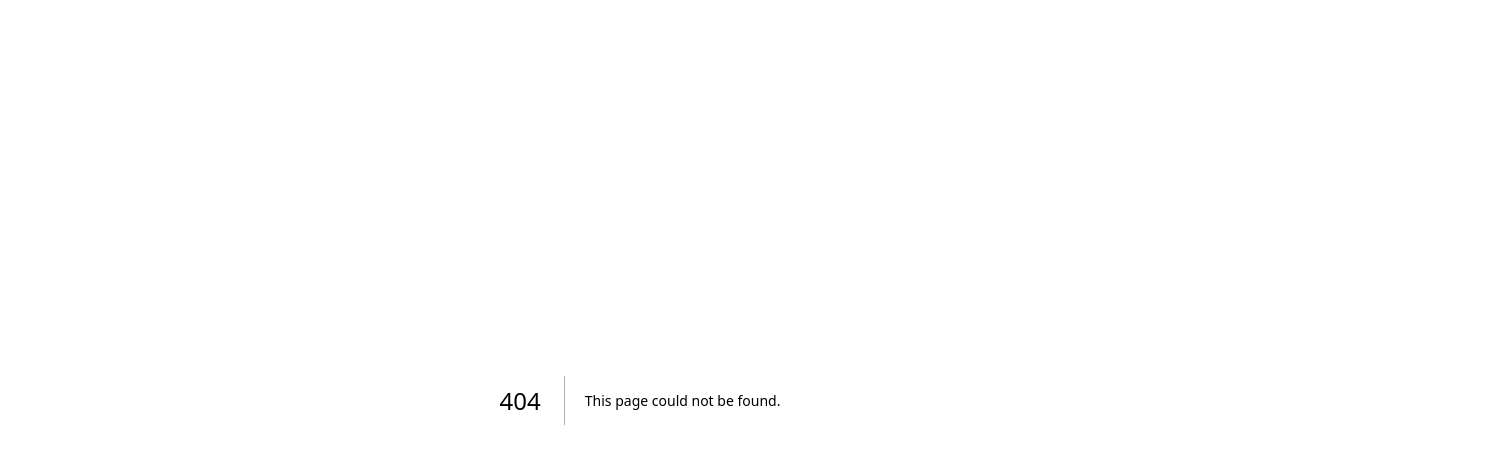
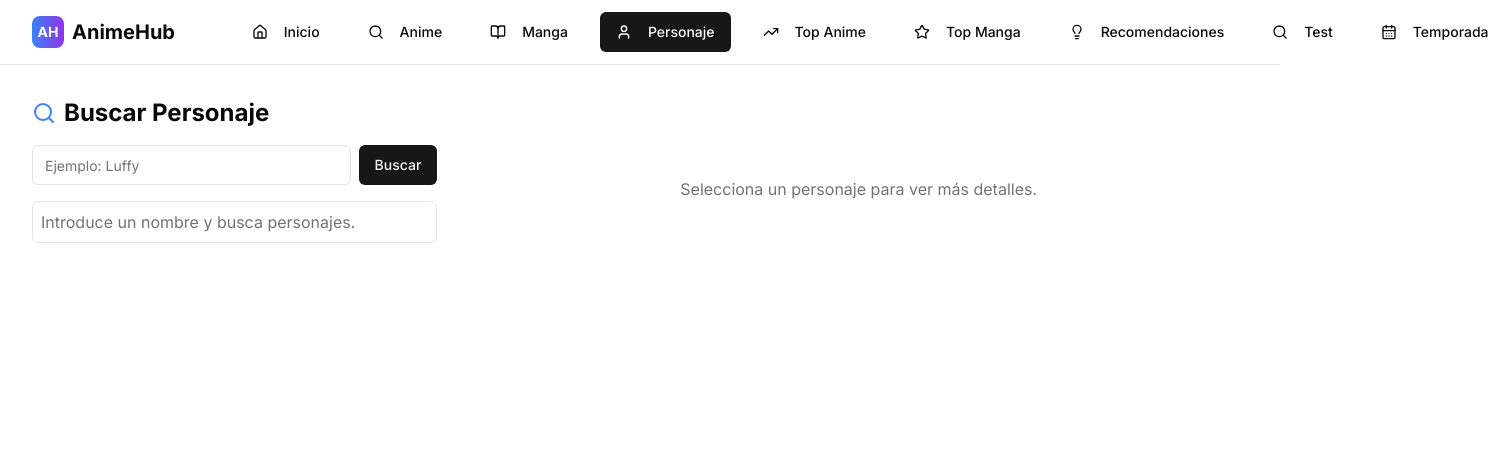
Before and after one commit to NachoGonzalez2001/AnimeHub, a Next.js app in the folder AnimeHub/: page /personaje in a window 1280 px wide. Before the commit this address had no page. Shown: the top 464 px of the page, 1505 px wide, since content can reach past the window. Built offline with nearby package versions, Linux system fonts and the light colour scheme.

Commit message:
(feat) webpage de personajes con su respectivo seiyu y fix de estilos en algunas paginas

```diff
--- /dev/null
+++ b/AnimeHub/app/personaje/loading.tsx
@@ -0,0 +1,3 @@
+export default function Loading() {
+  return null
+}
--- /dev/null
+++ b/AnimeHub/app/personaje/page.tsx
@@ -0,0 +1,211 @@
+"use client"
+
+import { useState } from "react"
+import { Navigation } from "@/components/navigation"
+import { Input } from "@/components/ui/input"
+import { Button } from "@/components/ui/button"
+import { Card, CardContent } from "@/components/ui/card"
+import { Search } from "lucide-react"
+
+interface Character {
+  mal_id: number
+  name: string
+  name_kanji?: string
+  about?: string
+  favorites: number
+  nicknames: string[]
+  images: {
+    jpg: {
+      image_url: string
+    }
+  }
+  voice_actors?: VoiceActor[]
+}
+
+interface VoiceActor {
+  person: {
+    mal_id: number
+    name: string
+    images: {
+      jpg: {
+        image_url: string
+      }
+    }
+  }
+  language: string
+}
+
+export default function CharacterSearchPage() {
+  const [query, setQuery] = useState("")
+  const [characters, setCharacters] = useState<Character[]>([])
+  const [selectedCharacter, setSelectedCharacter] = useState<Character | null>(null)
+  const [error, setError] = useState("")
+  const [loading, setLoading] = useState(false)
+
+  const handleSearch = async () => {
+    if (!query.trim()) return
+    setLoading(true)
+    setError("")
+    setSelectedCharacter(null)
+    try {
+      const res = await fetch(`https://api.jikan.moe/v4/characters?q=${encodeURIComponent(query)}&limit=20`)
+      const data = await res.json()
+
+      if (!data.data || data.data.length === 0) {
+        setCharacters([])
+        setError("No se encontraron personajes con ese nombre.")
+      } else {
+        setCharacters(data.data)
+      }
+    } catch (err) {
+      console.error(err)
+      setError("Error al obtener personajes.")
+    } finally {
+      setLoading(false)
+    }
+  }
+
+  const fetchCharacterDetails = async (id: number) => {
+    setLoading(true)
+    setError("")
+    try {
+      const [fullRes, voicesRes] = await Promise.all([
+        fetch(`https://api.jikan.moe/v4/characters/${id}/full`),
+        fetch(`https://api.jikan.moe/v4/characters/${id}/voices`)
+      ])
+
+      const fullData = await fullRes.json()
+      const voicesData = await voicesRes.json()
+
+      if (fullData.data) {
+        const fullCharacter = {
+          ...fullData.data,
+          voice_actors: voicesData.data || []
+        }
+        setSelectedCharacter(fullCharacter)
+      } else {
+        setError("No se pudo cargar la información del personaje.")
+      }
+    } catch (err) {
+      console.error(err)
+      setError("Error al obtener detalles del personaje.")
+    } finally {
+      setLoading(false)
+    }
+  }
+
+  return (
+    <div className="min-h-screen bg-background">
+      <Navigation />
+
+      <div className="max-w-7xl mx-auto px-4 sm:px-6 lg:px-8 py-8">
+        <div className="flex flex-col md:flex-row gap-8">
+          {/* Search + List */}
+          <div className="flex flex-col flex-shrink-0 w-full md:w-1/3">
+            <div className="flex items-center gap-2 mb-4">
+              <Search className="w-6 h-6 text-blue-500" />
+              <h1 className="text-2xl font-bold">Buscar Personaje</h1>
+            </div>
+
+            <div className="flex gap-2 mb-4">
+              <Input
+                type="text"
+                placeholder="Ejemplo: Luffy"
+                value={query}
+                onChange={(e) => setQuery(e.target.value)}
+                onKeyDown={(e) => { if (e.key === "Enter") handleSearch() }}
+              />
+              <Button onClick={handleSearch} disabled={loading}>
+                {loading ? "Buscando..." : "Buscar"}
+              </Button>
+            </div>
+
+            {error && <p className="text-red-500 mb-2">{error}</p>}
+
+            <div className="overflow-y-auto max-h-[500px] border rounded-md p-2">
+              {characters.length === 0 && !error && (
+                <p className="text-muted-foreground">Introduce un nombre y busca personajes.</p>
+              )}
+
+              {characters.map((char) => (
+                <div
+                  key={char.mal_id}
+                  onClick={() => fetchCharacterDetails(char.mal_id)}
+                  className={`cursor-pointer flex items-center gap-3 p-2 rounded-md hover:bg-blue-100 ${
+                    selectedCharacter?.mal_id === char.mal_id ? "bg-blue-200" : ""
+                  }`}
+                >
+                  <img
+                    src={char.images.jpg.image_url}
+                    alt={char.name}
+                    className="w-12 h-12 rounded-full object-cover"
+                  />
+                  <div>
+                    <p className="font-semibold">{char.name}</p>
+                    {char.name_kanji && (
+                      <p className="text-xs text-muted-foreground">{char.name_kanji}</p>
+                    )}
+                  </div>
+                </div>
+              ))}
+            </div>
+          </div>
+
+          {/* Character Details */}
+          <div className="flex-1">
+            {selectedCharacter ? (
+              <Card>
+                <CardContent className="p-6 text-center flex flex-col items-center">
+                  <img
+                    src={selectedCharacter.images.jpg.image_url}
+                    alt={selectedCharacter.name}
+                    className="w-48 h-48 rounded-full mb-4 object-cover"
+                  />
+                  <h2 className="text-3xl font-bold mb-1">{selectedCharacter.name}</h2>
+                  {selectedCharacter.name_kanji && (
+                    <p className="text-muted-foreground mb-2">{selectedCharacter.name_kanji}</p>
+                  )}
+                  <p className="text-sm text-muted-foreground mb-2">
+                    Nicknames: {selectedCharacter.nicknames.length > 0 ? selectedCharacter.nicknames.join(", ") : "Ninguno"}
+                  </p>
+                  <p className="text-sm text-muted-foreground mb-2">
+                    Favoritos: {selectedCharacter.favorites}
+                  </p>
+                  <p className="text-left whitespace-pre-wrap max-w-prose mt-4">
+                    {selectedCharacter.about || "No hay información disponible."}
+                  </p>
+
+                  {/* Voice Actors Section */}
+                  {selectedCharacter.voice_actors && selectedCharacter.voice_actors.length > 0 && (
+                    <div className="mt-6 w-full max-w-xl text-left">
+                      <h3 className="text-xl font-semibold mb-3">Seiyu (Actores de voz)</h3>
+                      <div className="grid grid-cols-1 sm:grid-cols-2 gap-4">
+                        {selectedCharacter.voice_actors.map((va) => (
+                          <div key={va.person.mal_id} className="flex items-center gap-4">
+                            <img
+                              src={va.person.images.jpg.image_url}
+                              alt={va.person.name}
+                              className="w-14 h-14 rounded-full object-cover"
+                            />
+                            <div>
+                              <p className="font-semibold">{va.person.name}</p>
+                              <p className="text-sm text-muted-foreground">{va.language}</p>
+                            </div>
+                          </div>
+                        ))}
+                      </div>
+                    </div>
+                  )}
+                </CardContent>
+              </Card>
+            ) : (
+              <p className="text-muted-foreground text-center mt-20">
+                Selecciona un personaje para ver más detalles.
+              </p>
+            )}
+          </div>
+        </div>
+      </div>
+    </div>
+  )
+}
--- a/AnimeHub/app/top-anime/page.tsx
+++ b/AnimeHub/app/top-anime/page.tsx
@@ -79,7 +79,7 @@ export default function TopAnimePage() {
 
           {/* Stats */}
           <div className="grid grid-cols-1 md:grid-cols-3 gap-4 mb-6">
-            <Card>
+            <Card className="flex justify-center flex-col">
               <CardContent className="p-4 text-center">
                 <Crown className="w-8 h-8 text-yellow-500 mx-auto mb-2" />
                 <div className="text-2xl font-bold">Top Ranking</div>
@@ -89,7 +89,7 @@ export default function TopAnimePage() {
               </CardContent>
             </Card>
 
-            <Card>
+            <Card className="flex justify-center flex-col">
               <CardContent className="p-4 text-center">
                 <TrendingUp className="w-8 h-8 text-blue-500 mx-auto mb-2" />
                 <div className="text-2xl font-bold">Página {currentPage}</div>
@@ -99,8 +99,8 @@ export default function TopAnimePage() {
               </CardContent>
             </Card>
 
-            <Card>
-              <CardContent className="p-4 text-center">
+            <Card className="flex justify-center flex-col">
+              <CardContent className="p-4 text-center flex justify-center flex-col">
                 <div className="text-2xl font-bold">{animes.length}</div>
                 <div className="text-sm text-muted-foreground">Resultados en esta página</div>
                 {typeFilter && (
--- a/AnimeHub/app/top-manga/page.tsx
+++ b/AnimeHub/app/top-manga/page.tsx
@@ -89,7 +89,7 @@ export default function TopMangaPage() {
 
           {/* Stats */}
           <div className="grid grid-cols-1 md:grid-cols-3 gap-4 mb-6">
-            <Card>
+            <Card className="flex justify-center flex-col">
               <CardContent className="p-4 text-center">
                 <Crown className="w-8 h-8 text-purple-500 mx-auto mb-2" />
                 <div className="text-2xl font-bold">Top Ranking</div>
@@ -99,7 +99,7 @@ export default function TopMangaPage() {
               </CardContent>
             </Card>
 
-            <Card>
+            <Card className="flex justify-center flex-col">
               <CardContent className="p-4 text-center">
                 <TrendingUp className="w-8 h-8 text-blue-500 mx-auto mb-2" />
                 <div className="text-2xl font-bold">Página {currentPage}</div>
@@ -109,7 +109,7 @@ export default function TopMangaPage() {
               </CardContent>
             </Card>
 
-            <Card>
+            <Card className="flex justify-center flex-col">
               <CardContent className="p-4 text-center">
                 <div className="text-2xl font-bold">{mangas.length}</div>
                 <div className="text-sm text-muted-foreground">Resultados en esta página</div>
--- a/AnimeHub/components/navigation.tsx
+++ b/AnimeHub/components/navigation.tsx
@@ -12,8 +12,9 @@ import {
   Menu,
   X,
   Lightbulb,
-  CalendarDays
-} from "lucide-react"
+  CalendarDays,
+  User
+} from "lucide-react";
 import { useState } from "react"
 import { Popover, PopoverTrigger, PopoverContent } from "@/components/ui/popover"
 
@@ -21,6 +22,7 @@ const navigationItems = [
   { href: "/", label: "Inicio", icon: Home },
   { href: "/anime", label: "Anime", icon: Search },
   { href: "/manga", label: "Manga", icon: BookOpen },
+  { href: "/personaje", label: "Personaje", icon: User},
   { href: "/top-anime", label: "Top Anime", icon: TrendingUp },
   { href: "/top-manga", label: "Top Manga", icon: Star },
   { href: "/recommendations", label: "Recomendaciones", icon: Lightbulb },
@@ -45,7 +47,7 @@ export function Navigation() {
           </div>
 
           {/* Desktop Navigation */}
-          <div className="hidden md:flex items-center space-x-4">
+          <div className="hidden md:flex items-center space-x-4 ml-[5%]">
             {navigationItems.map((item) => {
               const Icon = item.icon
               const isActive = pathname === item.href
```
Also changed, not shown: AnimeHub/app/test/page.tsx (+1 -0 lines).
